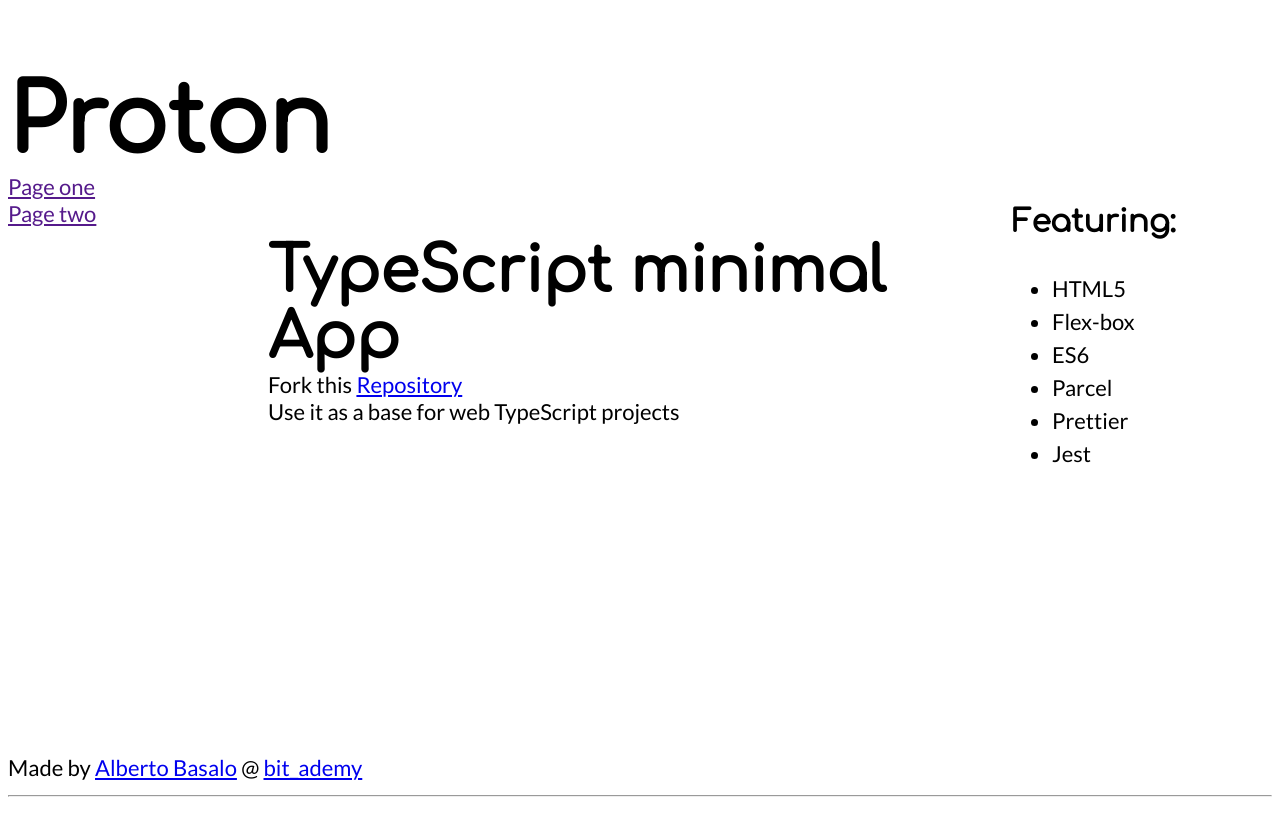
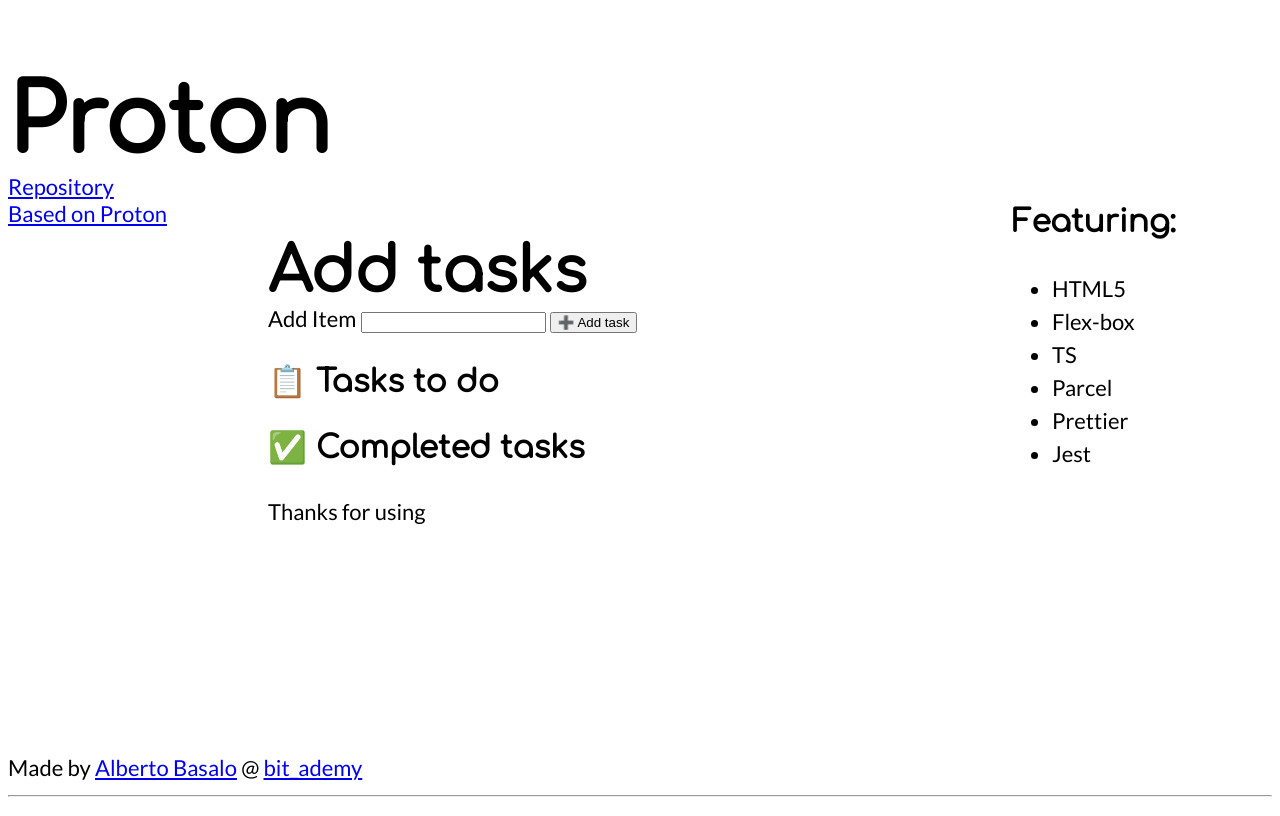
Before and after one commit to classroomLabs/ProtonTasks, a website with bundled scripts: page src/index.html in a window 1280 px wide. Built offline with nearby package versions, Linux system fonts and the light colour scheme.

Commit message:
🎉: initial copy from js

```diff
--- a/src/index.html
+++ b/src/index.html
@@ -2,11 +2,11 @@
 <html lang="en">
 
   <head>
-    <title>Proton</title>
+    <title>Proton Tasks</title>
     <meta name="author"
           content="Alberto Basalo" />
     <meta name="description"
-          content="Seed TS project." />
+          content="To do list." />
     <meta charset="utf-8" />
     <meta name="viewport"
           content="width=device-width, initial-scale=1.0" />
@@ -30,20 +30,35 @@
     </header>
     <main>
       <nav>
-        <a href="">Page one</a>
-        <a href="">Page two</a>
+        <a href="https://github.com/LabsAdemy/ProtonTasks">Repository</a>
+        <a href="https://github.com/AtomicBuilders/neutron">Based on Proton</a>
       </nav>
       <section>
         <article>
           <header>
             <h2>
-              TypeScript minimal App
+              Add tasks
             </h2>
           </header>
-          <main>Fork this <a
-               href="https://github.com/AtomicBuilders/proton">Repository</a>
+          <main><form action="javascript:void(0);">
+            <label for="new-task">Add Item</label>
+            <input id="new-task" type="text" />
+            <button> ➕ Add task</button>
+          </form>
+          <section>
+            <header>
+              <h3> 📋 Tasks to do</h3>
+            </header>
+            <ul id="incomplete-tasks"></ul>
+          </section>
+          <section>
+            <header>
+              <h3> ✅ Completed tasks</h3>
+            </header>
+            <ul id="completed-tasks"></ul>
+          </section>
           </main>
-          <footer>Use it as a base for web TypeScript projects</footer>
+          <footer>Thanks for using</footer>
         </article>
       </section>
       <aside>
@@ -53,7 +68,7 @@
         <ul>
           <li>HTML5</li>
           <li>Flex-box</li>
-          <li>ES6</li>
+          <li>TS</li>
           <li>Parcel</li>
           <li>Prettier</li>
           <li>Jest</li>
--- /dev/null
+++ b/src/to-do-list.css
@@ -0,0 +1,36 @@
+input,
+button {
+  outline: none;
+}
+button {
+  background: none;
+  border: 0px;
+  color: #888;
+  font-size: 15px;
+  width: 60px;
+  margin: 10px 0 0;
+  font-family: Lato, sans-serif;
+  cursor: pointer;
+}
+button:hover {
+  color: #333;
+}
+
+ul li input[type='text'] {
+  display: none;
+}
+
+ul li.editMode input[type='text'] {
+  display: block;
+}
+
+ul li.editMode label {
+  display: none;
+}
+
+li > .delete:hover {
+  color: #cf2323;
+}
+form > button:hover {
+  color: #0fc57c;
+}
```
Also changed, not shown: 1 other file.
